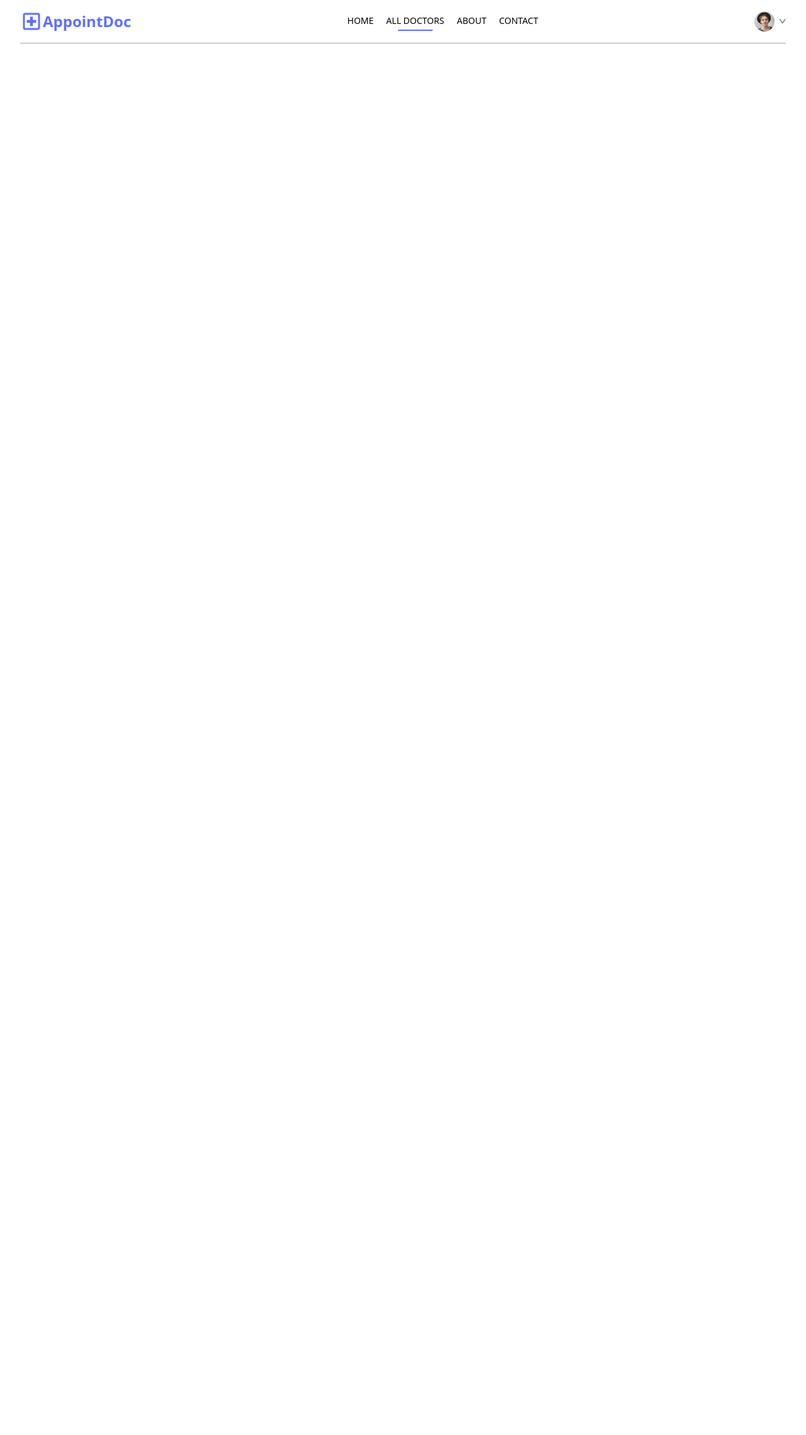
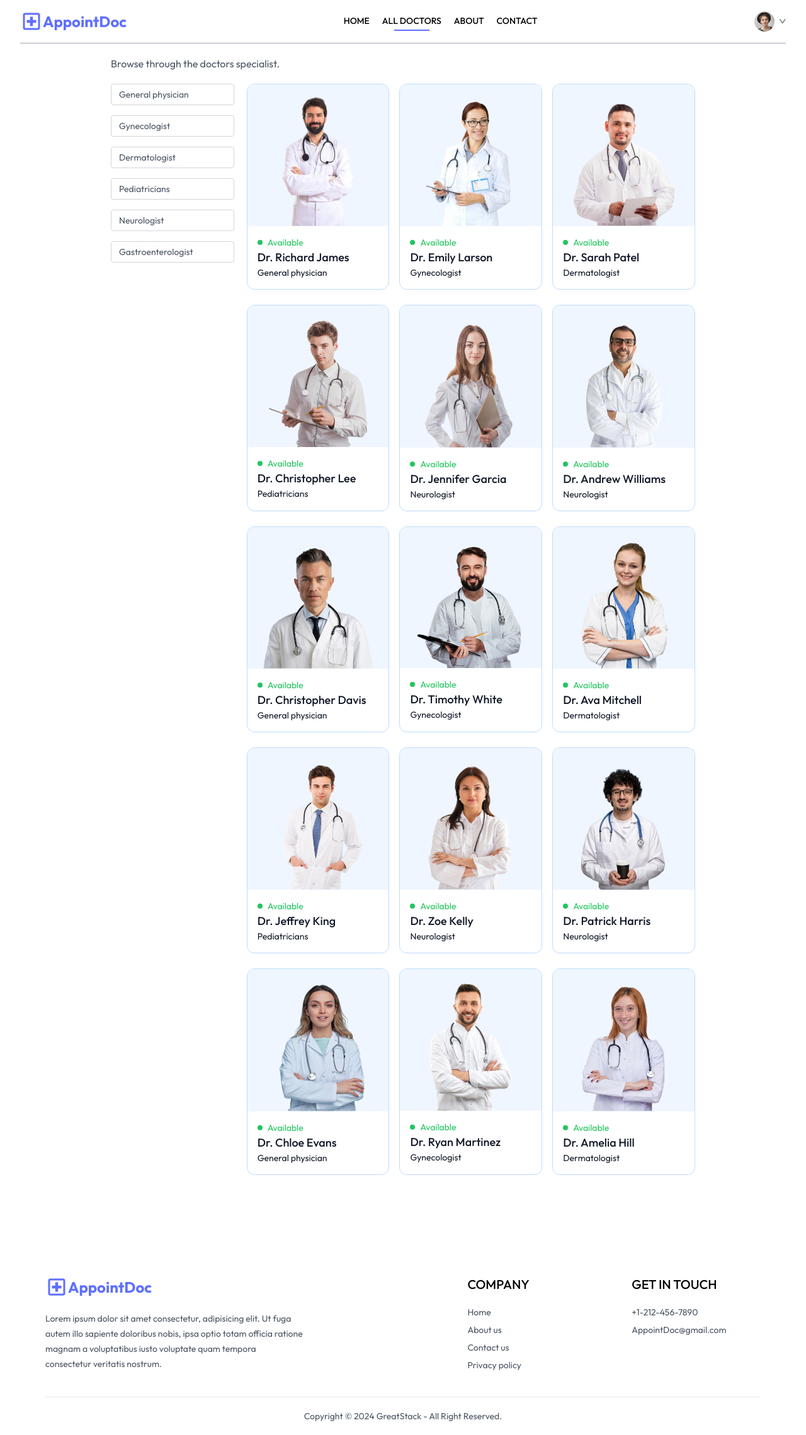
Before and after one commit to snetagupta/doctor-appointment-project, a React (Vite) app in the folder frontend/: page /doctors in a window 1280 px wide. Shown: the whole page at 63% size. Before the commit the page ends 800 px from the top, so only its background shows below. Built offline with nearby package versions, Linux system fonts and the light colour scheme.

Commit message:
added footer,doctors page

```diff
--- a/frontend/index.html
+++ b/frontend/index.html
@@ -1,5 +1,5 @@
 <!doctype html>
-<html lang="en">
+<html lang="en" class="scroll-smooth">
   <head>
     <meta charset="UTF-8" />
     <link rel="icon" type="image/svg+xml" href="/vite.svg" />
--- a/frontend/src/App.jsx
+++ b/frontend/src/App.jsx
@@ -8,6 +8,7 @@
 import MyAppointments from "./pages/MyAppointments"
 import Appointment from "./pages/Appointment"
 import Navbar from "./components/Navbar"
+import Footer from "./components/Footer"
 
 const App =() =>{
   return(
@@ -24,6 +25,7 @@
     <Route path="/my-appointment" element={<MyAppointments/>}/>
     <Route path="/appointment/:docId" element={<Appointment/>}/>
    </Routes>
+   <Footer/>
     </div>
   )
 }
--- /dev/null
+++ b/frontend/src/components/Banner.jsx
@@ -0,0 +1,28 @@
+import { useNavigate } from "react-router-dom";
+import { assets } from "../assets/assets";
+
+const Banner = () => {
+    const navigate = useNavigate();
+  return (
+    <div className="flex bg-primary rounded-lg px-6 sm:px-10 md:px-14 lg:px-12 my-20 md:mx-10">
+      {/* left side */}
+      <div className="flex-1 py-8 sm:py-10 md:py-16 lg:py-24 lg:pl-5">
+        <div className="text-xl sm:text-2xl md:text-3xl lg:text-5xl font-semibold text-white">
+          <p>Book Appointment</p>
+          <p className="mt-4">With 100+ Trusted Doctors</p>
+        </div>
+        <button onClick={()=>{navigate("/login");scroll(0,0)}} className="bg-white text-sm sm:text-base text-gray-600 px-8 py-3 rounded-full mt-6 hover:scale-105 transition-all">Create account</button>
+      </div>
+
+      {/* right side */}
+      <div className="hidden md:block md:w-1/2 lg:w-[370px] relative">
+        <img
+          className="w-full absolute bottom-0 right-0 max-w-md"
+          src={assets.appointment_img}
+          alt=""
+        />
+      </div>
+    </div>
+  );
+};
+export default Banner;
--- /dev/null
+++ b/frontend/src/components/Footer.jsx
@@ -0,0 +1,48 @@
+import { MdOutlineLocalHospital } from "react-icons/md";
+
+const Footer = () => {
+  return (
+    <div className="md:mx-10 ">
+      <div className=" flex flex-col sm:grid grid-cols-[3fr_1fr_1fr] gap-14 my-10 mt-40 text-sm">
+        {/* left section */}
+        <div>
+          <div className="flex items-center mb-5">
+            <MdOutlineLocalHospital className="text-primary text-4xl" />
+            <p className="text-2xl font-bold text-primary">AppointDoc</p>
+          </div>
+          <p className="w-full md:w-2/3 text-gray-600 leading-6">
+            Lorem ipsum dolor sit amet consectetur, adipisicing elit. Ut fuga
+            autem illo sapiente doloribus nobis, ipsa optio totam officia
+            ratione magnam a voluptatibus iusto voluptate quam tempora
+            consectetur veritatis nostrum.
+          </p>
+        </div>
+        {/* Center section */}
+        <div>
+          <p className="text-xl font-medium mb-5">COMPANY</p>
+          <ul className="flex flex-col gap-2 text-gray-600">
+            <li>Home</li>
+            <li>About us</li>
+            <li>Contact us</li>
+            <li>Privacy policy</li>
+          </ul>
+        </div>
+        {/* Right section */}
+        <div>
+            <p className="text-xl font-medium mb-5">GET IN TOUCH</p>
+            <ul className="flex flex-col gap-2 text-gray-600">
+                <li>+1-212-456-7890</li>
+                <li>AppointDoc@gmail.com</li>
+            </ul>
+        </div>
+      </div>
+
+      {/* copywrite */}
+      <div >
+<hr/>
+<p className="py-5 text-sm text-center text-gray-600">Copyright © 2024 GreatStack - All Right Reserved.</p>
+      </div>
+    </div>
+  );
+};
+export default Footer;
--- a/frontend/src/components/Navbar.jsx
+++ b/frontend/src/components/Navbar.jsx
@@ -11,8 +11,8 @@
 
   return (
     <div className="flex items-center justify-between text-sm py-4 mb-5 border-b border-b-gray-400">
-        <div className="flex items-center">
-        <MdOutlineLocalHospital className="text-primary text-4xl"/>
+        <div className="flex items-center" onClick={()=>navigate('/')}>
+        <MdOutlineLocalHospital className="text-primary text-4xl" />
       <p className="text-2xl font-bold text-primary">AppointDoc</p>
       </div>
      {/* <img className="w-44 cursor-pointer" src={assets.logo} alt="" /> */}
--- a/frontend/src/components/TopDoctors.jsx
+++ b/frontend/src/components/TopDoctors.jsx
@@ -1,8 +1,11 @@
+import { useContext } from "react";
 import { useNavigate } from "react-router-dom";
-import { doctors } from "../assets/assets";
+import { AppContext } from "../context/AppContext";
+
 
 const TopDoctors = () => {
     const navigate = useNavigate()
+    const {doctors} = useContext(AppContext)
   return (
     <div className="flex flex-col items-center gap-4 my-16 text-gray-900 md:mx-10 px-36">
       <h1 className="text-3xl font-medium">Top Doctors to Book</h1>
@@ -28,7 +31,7 @@
           </div>
         ))}
       </div>
-      <button className="bg-blue-50 text-gray-900 px-12 py-3 rounded-full mt-10">More</button>
+      <button onClick={()=>{navigate('/doctors');scrollTo(0,0)}} className="bg-blue-100 text-gray-900 px-12 py-3 rounded-full mt-10">More</button>
     </div>
   );
 };
--- /dev/null
+++ b/frontend/src/context/AppContext.jsx
@@ -0,0 +1,16 @@
+import { createContext } from "react";
+import { doctors } from "../assets/assets";
+
+export const AppContext = createContext();
+
+const AppContextProvider = (props) => {
+  const value = {
+    doctors,
+  };
+  return (
+  <AppContext.Provider value={value}>
+    {props.children}
+    </AppContext.Provider>
+    )
+};
+export default AppContextProvider;
--- a/frontend/src/index.css
+++ b/frontend/src/index.css
@@ -1,7 +1,11 @@
+@import url('https://fonts.googleapis.com/css2?family=Outfit:wght@100..900&display=swap');
 @tailwind base;
 @tailwind components;
 @tailwind utilities;
 
+*{
+    font-family: Outfit;
+}
 .active hr{
  @apply block
 }
--- a/frontend/src/main.jsx
+++ b/frontend/src/main.jsx
@@ -3,9 +3,12 @@
 import App from './App.jsx'
 import './index.css'
 import { BrowserRouter } from 'react-router-dom'
+import AppContextProvider from './context/AppContext.jsx'
 
 createRoot(document.getElementById('root')).render(
   <BrowserRouter>
+  <AppContextProvider>
     <App />
+    </AppContextProvider>
   </BrowserRouter>,
 )
--- a/frontend/src/pages/Doctors.jsx
+++ b/frontend/src/pages/Doctors.jsx
@@ -1,8 +1,128 @@
-const Doctors =() =>{
-    return(
-        <div>
+import { useContext, useEffect, useState } from "react";
+import { useNavigate, useParams } from "react-router-dom";
+import { AppContext } from "../context/AppContext";
 
+const Doctors = () => {
+  const [filterDoc, setFilterDoc] = useState([]);
+  const { speciality } = useParams();
+  const navigate = useNavigate();
+
+  const { doctors } = useContext(AppContext);
+
+  const applyFilter = () => {
+    if (speciality) {
+      setFilterDoc(doctors.filter((doc) => doc.speciality === speciality));
+    } else {
+      setFilterDoc(doctors);
+    }
+  };
+
+  useEffect(() => {
+    applyFilter();
+  }, [doctors, speciality]);
+  return (
+    <div className="px-36">
+      <p className="text-gray-600">Browse through the doctors specialist.</p>
+      <div className="flex flex-col sm:flex-row items-start gap-5 mt-5">
+        <div className="flex flex-col gap-4 text-sm text-gray-600">
+          <p
+            onClick={() =>
+              speciality === "General physician"
+                ? navigate("/doctors")
+                : navigate("/doctors/General physician")
+            }
+            className={`w-[84vw] sm:w-auto pl-3 py-1.5 pr-16 border border-gray-300 rounded transition-all cursor-pointer ${
+              speciality === "General physician"
+                ? "bg-indigo-100 text-black"
+                : ""
+            }`}
+          >
+            General physician
+          </p>
+          <p
+            onClick={() =>
+              speciality === "Gynecologist"
+                ? navigate("/doctors")
+                : navigate("/doctors/Gynecologist")
+            }
+            className={`w-[84vw] sm:w-auto pl-3 py-1.5 pr-16 border border-gray-300 rounded transition-all cursor-pointer ${
+              speciality === "Gynecologist" ? "bg-indigo-100 text-black" : ""
+            }`}
+          >
+            Gynecologist
+          </p>
+          <p
+            onClick={() =>
+              speciality === "Dermatologist"
+                ? navigate("/doctors")
+                : navigate("/doctors/Dermatologist")
+            }
+            className={`w-[84vw] sm:w-auto pl-3 py-1.5 pr-16 border border-gray-300 rounded transition-all cursor-pointer ${
+              speciality === "Dermatologist" ? "bg-indigo-100 text-black" : ""
+            }`}
+          >
+            Dermatologist
+          </p>
+          <p
+            onClick={() =>
+              speciality === "Pediatricians"
+                ? navigate("/doctors")
+                : navigate("/doctors/Pediatricians")
+            }
+            className={`w-[84vw] sm:w-auto pl-3 py-1.5 pr-16 border border-gray-300 rounded transition-all cursor-pointer ${
+              speciality === "Pediatricians" ? "bg-indigo-100 text-black" : ""
+            }`}
+          >
+            Pediatricians
+          </p>
+          <p
+            onClick={() =>
+              speciality === "Neurologist"
+                ? navigate("/doctors")
+                : navigate("/doctors/Neurologist")
+            }
+            className={`w-[84vw] sm:w-auto pl-3 py-1.5 pr-16 border border-gray-300 rounded transition-all cursor-pointer ${
+              speciality === "Neurologist" ? "bg-indigo-100 text-black" : ""
+            }`}
+          >
+            Neurologist
+          </p>
+          <p
+            onClick={() =>
+              speciality === "Gastroenterologist"
+                ? navigate("/doctors")
+                : navigate("/doctors/Gastroenterologist")
+            }
+            className={`w-[84vw] sm:w-auto pl-3 py-1.5 pr-16 border border-gray-300 rounded transition-all cursor-pointer ${
+              speciality === "Gastroenterologist"
+                ? "bg-indigo-100 text-black"
+                : ""
+            }`}
+          >
+            Gastroenterologist
+          </p>
         </div>
-    )
-}
-export default Doctors
+        <div className="w-full grid grid-cols-auto gap-4 gap-y-6">
+          {filterDoc.map((item, index) => (
+            <div
+              key={index}
+              onClick={() => navigate(`/appointment/${item._id}`)}
+              className="border border-blue-200 rounded-xl overflow-hidden cursor-pointer hover:translate-y-[-10px] transition-all duration-500"
+            >
+              <img className="bg-blue-50" src={item.image} alt="" />
+              <div className="p-4">
+                <div className="flex items-center gap-2 text-sm text-center text-green-500">
+                  <p className="w-2 h-2 bg-green-500 rounded-full"></p>
+                  <p>Available</p>
+                </div>
+                <p className="text-gray-900 text-lg font-medium">{item.name}</p>
+                <p className="text-gray-900 text-sm">{item.speciality}</p>
+              </div>
+            </div>
+          ))}
+        </div>
+      </div>
+    </div>
+  );
+};
+export default Doctors;
--- a/frontend/src/pages/Home.jsx
+++ b/frontend/src/pages/Home.jsx
@@ -1,3 +1,4 @@
+import Banner from "../components/Banner";
 import Header from "../components/Header";
 import SpecialityMenu from "../components/SpecialityMenu";
 import TopDoctors from "../components/TopDoctors";
@@ -8,6 +9,7 @@
       <Header />
       <SpecialityMenu />
       <TopDoctors/>
+      <Banner/>
     </div>
   );
 };
```
